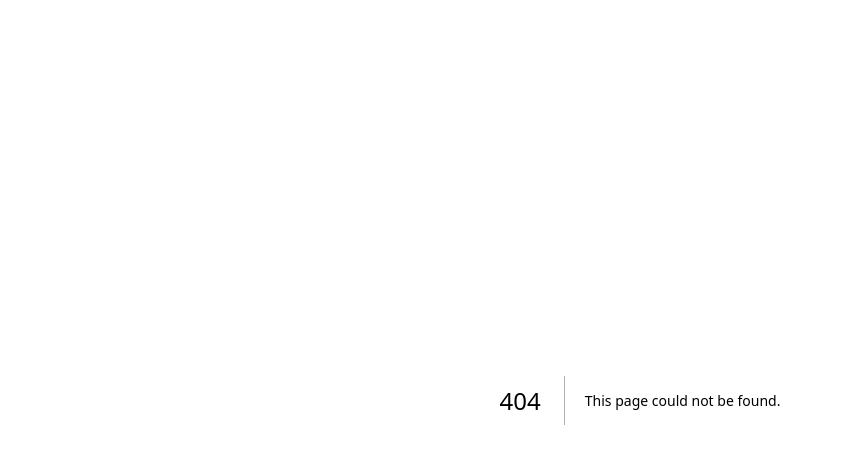
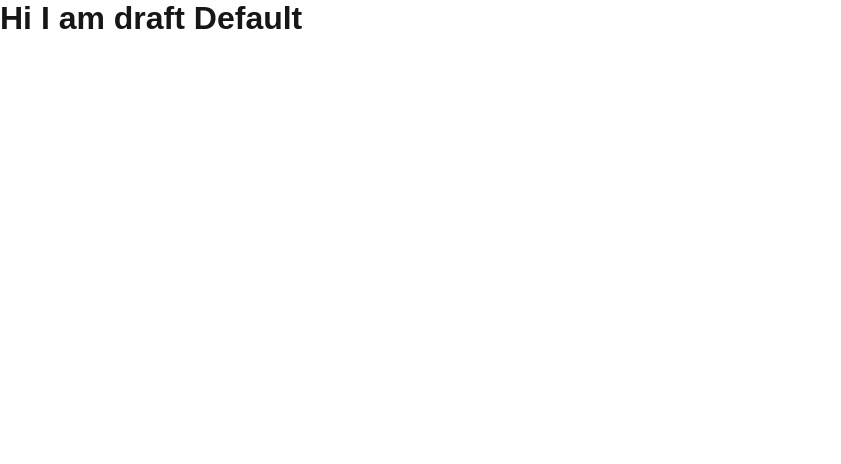
Before and after one commit to lingar-studying/studying-nextjs, a Next.js app: page /draft-area in a window 1280 px wide. Before the commit this address had no page. Shown: the top 464 px of the page, without its empty margins (0-841 px from the left). Built offline with nearby package versions, Linux system fonts and the light colour scheme.

Commit message:
Adding some component

```diff
--- /dev/null
+++ b/src/pages/draft-area/index.js
@@ -0,0 +1,14 @@
+import React from "react";
+
+// export default function Draft (){
+// }
+
+const DraftDefault = () => {
+
+    return (
+        <>
+            <h1>Hi I am draft Default</h1>
+        </>
+    )
+}
+export default DraftDefault;
```
Also changed, not shown: src/pages/draft-page.jsx (added, +14 -0 lines).
